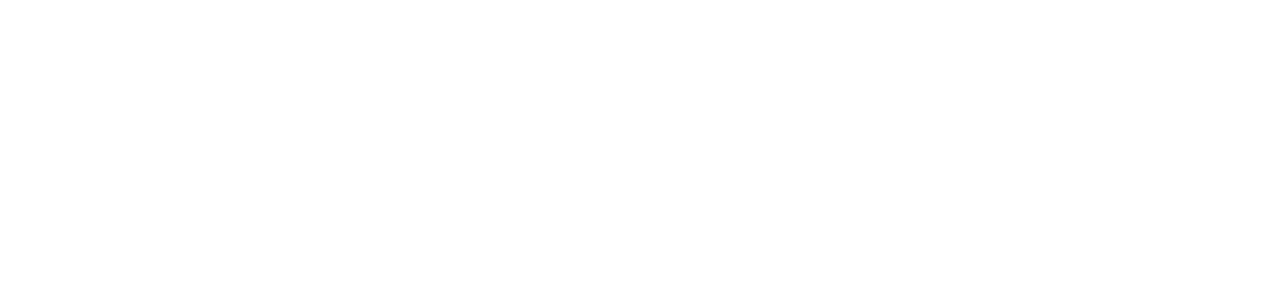
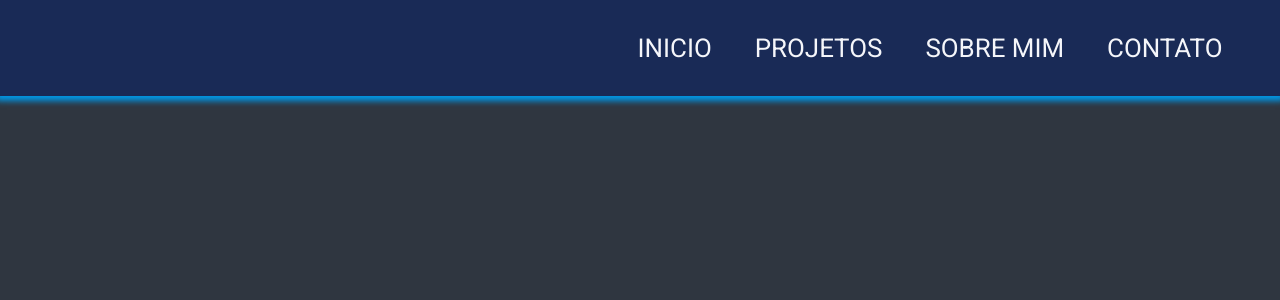
Before and after one commit to MATHEUSNUNES2023BR/Portifolio, a Vue app: page / in a window 1280 px wide. Shown: the top 300 px of the page. Built offline with nearby package versions, Linux system fonts and the light colour scheme.

Commit message:
Finalizado Navbar

```diff
--- a/src/App.vue
+++ b/src/App.vue
@@ -1,11 +1,36 @@
 <script setup>
-  import './assets/base.css'
+   import './assets/base.css' //Importando configuração Básica
+   import './assets/mobile.css'
+   import './assets/tablet.css'
+   import './assets/desktop.css'
+   import 'bootstrap/dist/css/bootstrap.min.css' //Importando CSS Bootstrap
+   import 'bootstrap/dist/js/bootstrap.bundle.min.js' //Importando JS Bootstrap
 </script>
 
 <template>
-  <header>
-
-  </header>
+  <nav id="Nav" class="navbar navbar-expand-sm py-2">
+    <div class="container-fluid">
+      <button class="navbar-toggler fs-1 ms-1" type="button" data-bs-toggle="collapse" data-bs-target="#navbarNav">
+        <span class="navbar-toggler-icon p-4"></span>
+      </button>
+      <div class="collapse navbar-collapse justify-content-lg-end" id="navbarNav">
+        <ul class="navbar-nav justify-content-around me-lg-4">
+          <li class="nav-item">
+            <a class="nav-link" href="#">Inicio</a>
+          </li>
+          <li class="nav-item">
+            <a class="nav-link" href="#">Projetos</a>
+          </li>
+          <li class="nav-item">
+            <a class="nav-link" href="#">Sobre Mim</a>
+          </li>
+          <li class="nav-item">
+            <a class="nav-link" href="#">Contato</a>
+          </li>
+        </ul>
+      </div>
+    </div>
+  </nav>
 
   <main>
 
@@ -13,5 +38,18 @@
 </template>
 
 <style scoped>
-
+  #Nav{
+    background-color: var(--Nav-Background);
+    box-shadow: 0 1px 6px 4px var(--Box-Shadow-Color);
+  }
+  .nav-link{
+    font-family: "Roboto", sans-serif;
+    text-transform: uppercase;
+    font-size: var(--Nav-Font);
+    color:var(--Color-Secondary);
+    &:hover{
+      color: var(--Color-Primary);
+      transition: 0.3s ease;
+    }
+  }
 </style>
--- a/src/assets/base.css
+++ b/src/assets/base.css
@@ -1,5 +1,22 @@
+@import url('https://fonts.googleapis.com/css2?family=Roboto:ital,wght@0,100;0,300;0,400;0,500;0,700;0,900;1,100;1,300;1,400;1,500;1,700;1,900&display=swap');
 *{
   margin: 0;
   padding: 0;
   box-sizing: border-box;
 }
+:root{
+  font-size: 16px;
+  --Nav-Background: #192a56;
+  --Nav-Font: calc(0.5rem + 1.4vw);
+  --Color-Primary: #7f8fa6;
+  --Color-Secondary: #f5f6fa;
+  --Color-Tertiary: #f5f6fa;
+  --Box-Shadow-Color: #0097e6;
+}
+/* Background está como important porque parece que alguma conf bootstrap sobre põe */
+body{
+  background-color: #2f3640 !important;
+}
+#navbarNav{
+  height: 10vh;
+}
--- /dev/null
+++ b/src/assets/desktop.css
@@ -0,0 +1,5 @@
+@media screen and (min-width: 992px){
+    #navbarNav ul{
+        width: 50%;
+    }
+}
--- /dev/null
+++ b/src/assets/mobile.css
@@ -0,0 +1,18 @@
+@media screen and (max-width: 576px){
+    :root{
+        --Nav-Font: calc(1rem + 1.4vw);
+    }
+    #Nav button{
+        background-color: var(--Color-Tertiary);
+    }
+    #navbarNav{
+        height: auto;
+    }
+    #navbarNav ul{
+        width: 100%;
+        margin-top: 4vw;
+    }
+    #navbarNav .nav-link{
+        margin: 3vw;
+    }
+}
--- /dev/null
+++ b/src/assets/tablet.css
@@ -0,0 +1,8 @@
+@media screen and (min-width: 576px) and (max-width: 992px){
+    :root{
+        --Nav-Font: calc(1rem + 1.5vw);
+    }
+    #navbarNav ul{
+        width: 100%;
+    }
+}
```
